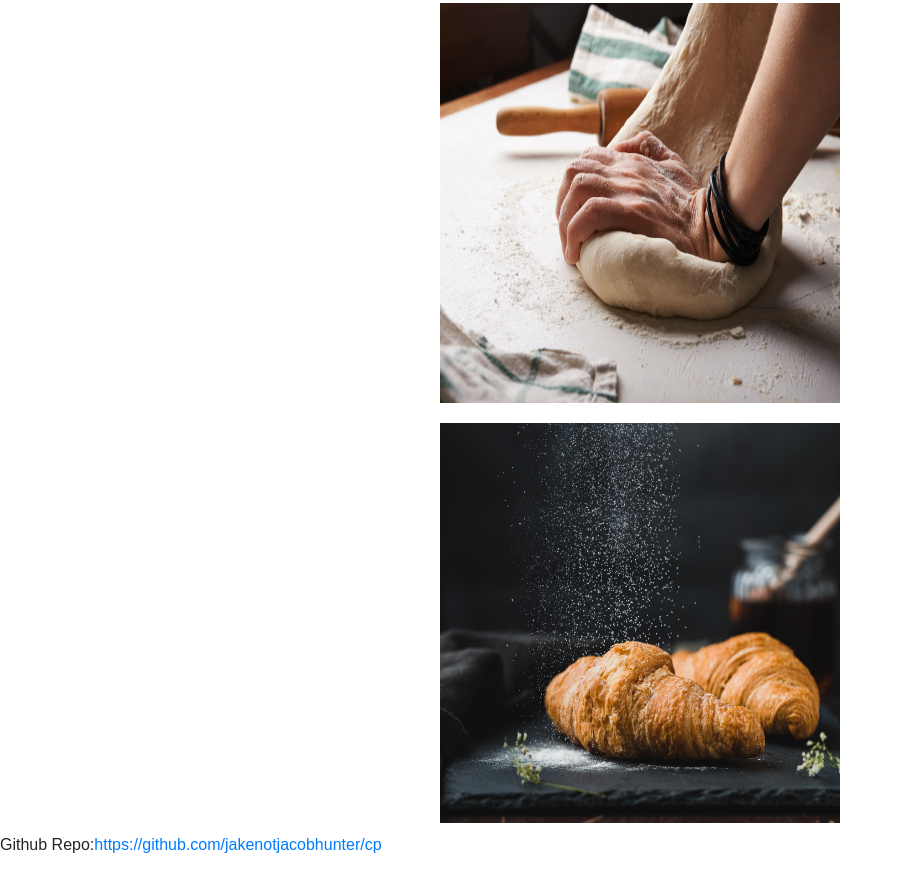
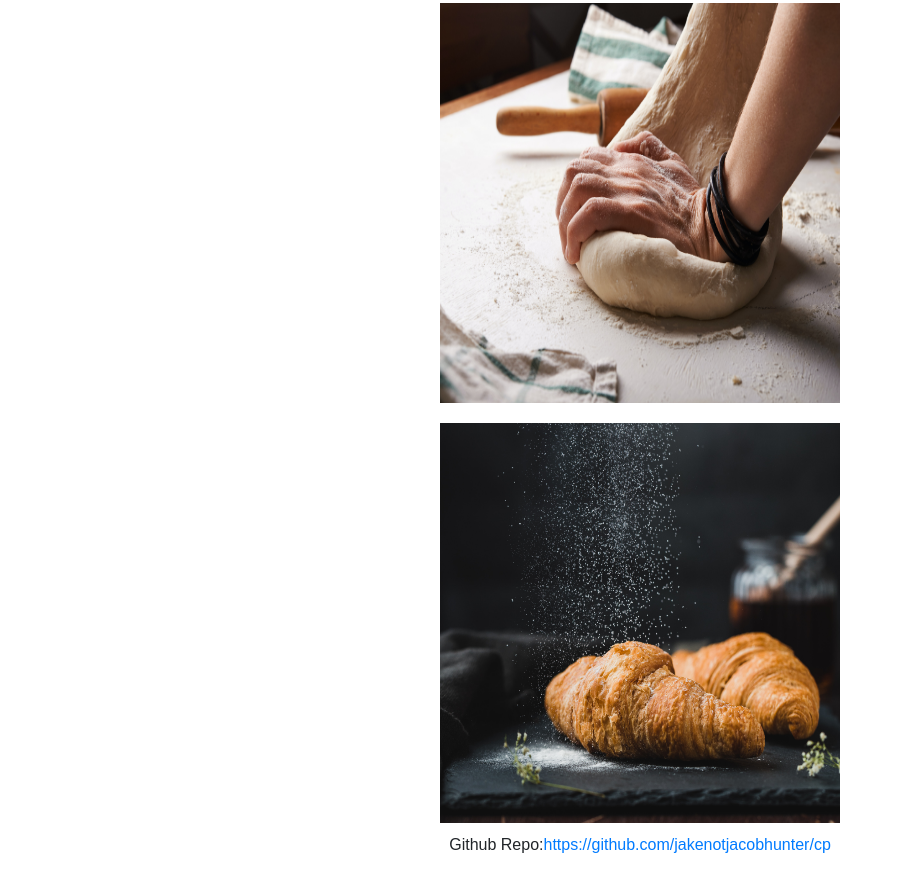
Before and after one commit to JakeHunter/cp, a plain HTML site: page pages/menu.html in a window 1280 px wide. Shown: the part 1531-2404 px from the top of the page, without its empty margins (0-903 px from the left). Drawn offline with nearby package versions, Linux system fonts and the light colour scheme; a web font is replaced by a local one.

Commit message:
Update style.css

```diff
--- a/style.css
+++ b/style.css
@@ -55,10 +55,7 @@
   text-align: center;
   padding: 10px;
 }
-#footer{
-    display: table;
-    text-align: center;
-    margin-left: auto;
-    margin-right: auto;
-    width: 100%;
+footer {
+  display: flex;
+  justify-content: center;
 }
```
